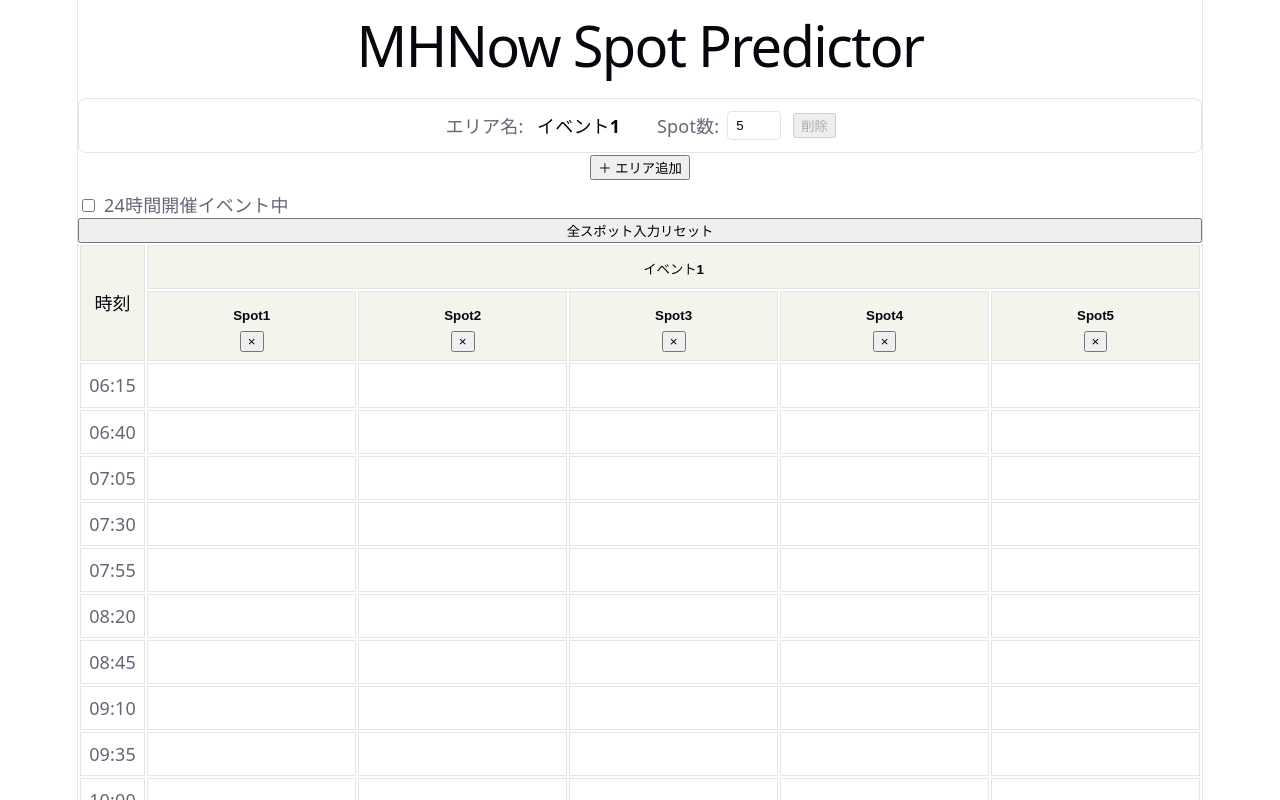
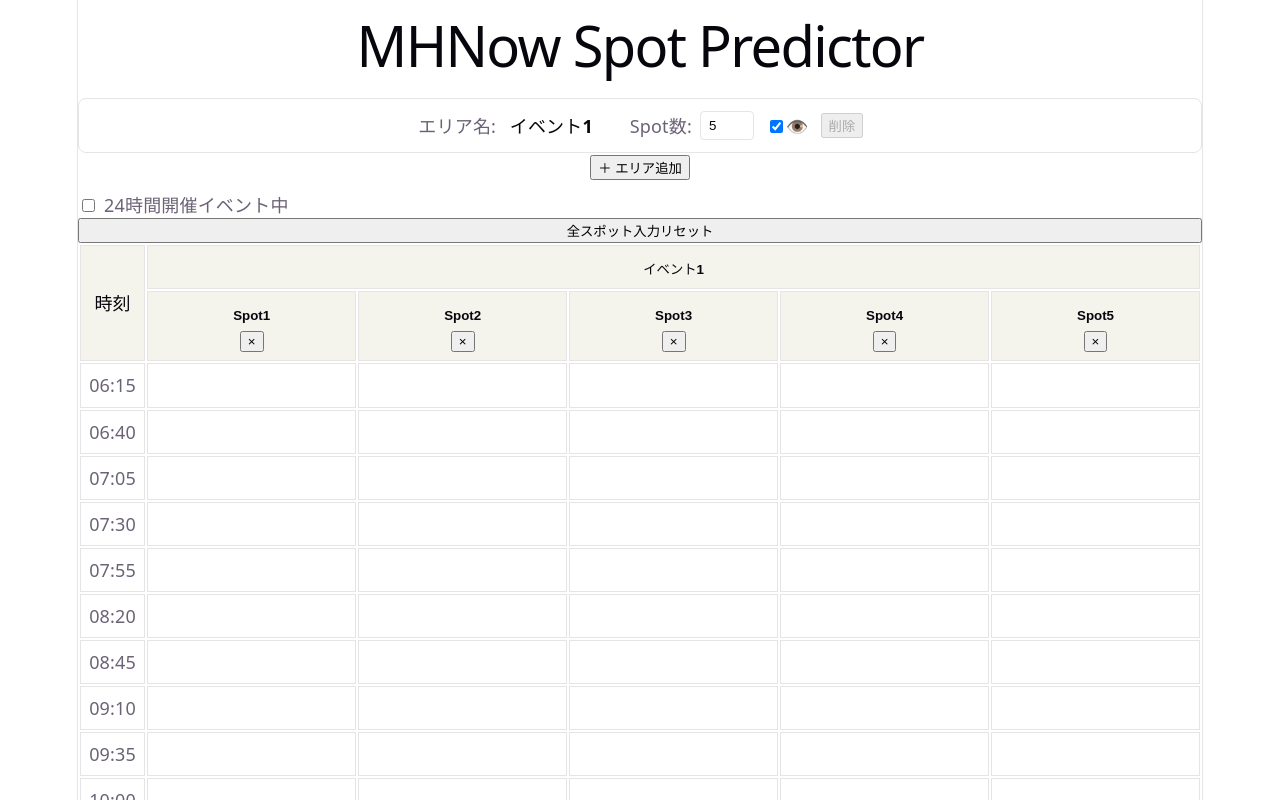
Before and after one commit to takamatsu-yuki/spot-predictor, a React (Vite) app: page / in a window 1280 px wide. Shown: the top 800 px of the page. Built offline with nearby package versions, Linux system fonts and the light colour scheme.

Commit message:
✨ エリア単位で表示非表示機能を追加

```diff
--- a/src/App.tsx
+++ b/src/App.tsx
@@ -43,6 +43,7 @@ function App() {
       spotCount: 5,
       spotNames: ["Spot1", "Spot2", "Spot3", "Spot4", "Spot5"],
       inputs: [],
+      hidden: false,
     },
   ]);
   // 全グループ共通設定
@@ -117,10 +118,12 @@ function App() {
    * scheduleBuilder.ts
    * 側で行う。
    */
-  const tables = groups.map((group) => ({
-    ...group,
-    rows: buildSchedule(group.spotCount, group.inputs, is24Hour),
-  }));
+  const visibleTables = groups
+    .filter((group) => !group.hidden)
+    .map((group) => ({
+      ...group,
+      rows: buildSchedule(group.spotCount, group.inputs, is24Hour),
+    }));
 
   /**
    * 表セルクリック時。
@@ -207,6 +210,7 @@ function App() {
           spotCount: 5,
           spotNames: ["Spot1", "Spot2", "Spot3", "Spot4", "Spot5"],
           inputs: [],
+          hidden: false,
         },
       ];
     });
@@ -267,6 +271,19 @@ function App() {
 
   function handleJoinTime(time: string) {
     setJoinedTime((old) => (old === time ? null : time));
+  }
+
+  function handleVisibleChange(groupId: string, visible: boolean) {
+    setGroups((old) =>
+      old.map((group) =>
+        group.id === groupId
+          ? {
+              ...group,
+              hidden: !visible,
+            }
+          : group,
+      ),
+    );
   }
 
   return (
@@ -338,6 +355,18 @@ function App() {
               />
             </label>
 
+            <label>
+              <input
+                type="checkbox"
+                checked={!group.hidden}
+                onChange={(e) =>
+                  handleVisibleChange(group.id, e.target.checked)
+                }
+              />
+              {/* 表示 */}
+              {group.hidden ? "🙈" : "👁️"}
+            </label>
+
             <button
               type="button"
               onClick={() => handleDeleteGroup(group.id)}
@@ -363,7 +392,7 @@ function App() {
       </label>
       <button onClick={handleResetAll}>全スポット入力リセット</button>
       <ScheduleTable
-        groups={tables}
+        groups={visibleTables}
         now={now}
         joinedTime={joinedTime}
         onCellClick={handleCellClick}
--- a/src/index.css
+++ b/src/index.css
@@ -136,17 +136,16 @@ code {
 .group-setting-row {
   display: grid; /* 子要素をGrid（列・行）で配置する */
 
-  /*
-    横方向の列構成:
-    1列目: 「イベント名:」用に6rem固定
-    2列目: イベント名本体。最小12rem、最大16rem
-    3列目: 「Spot数: [入力欄]」の幅に合わせる
-    4列目: 「削除」ボタンの幅に合わせる
+  grid-template-columns:
+    4.5rem /* エリア名: */
+    minmax(3rem, 6rem) /* イベント名 */
+    auto /* Spot数 */
+    auto /* 表示 */
+    auto; /* 削除 */
 
-    例:
-    イベント名: | 家             | Spot数: [5] | 削除
-  */
-  grid-template-columns: 4.5rem minmax(3rem, 6rem) auto auto;
+  align-items: center;
+  justify-content: center;
+  gap: 12px;
 
   /* グリッド全体を左寄せにする。画面幅いっぱいに列を広げない */
   justify-content: center;
--- a/src/types.ts
+++ b/src/types.ts
@@ -33,6 +33,8 @@ export interface SpotGroup {
 
   // 観測データ
   inputs: InputData[];
+
+  hidden: boolean;
 }
 
 // 保存データ
```
